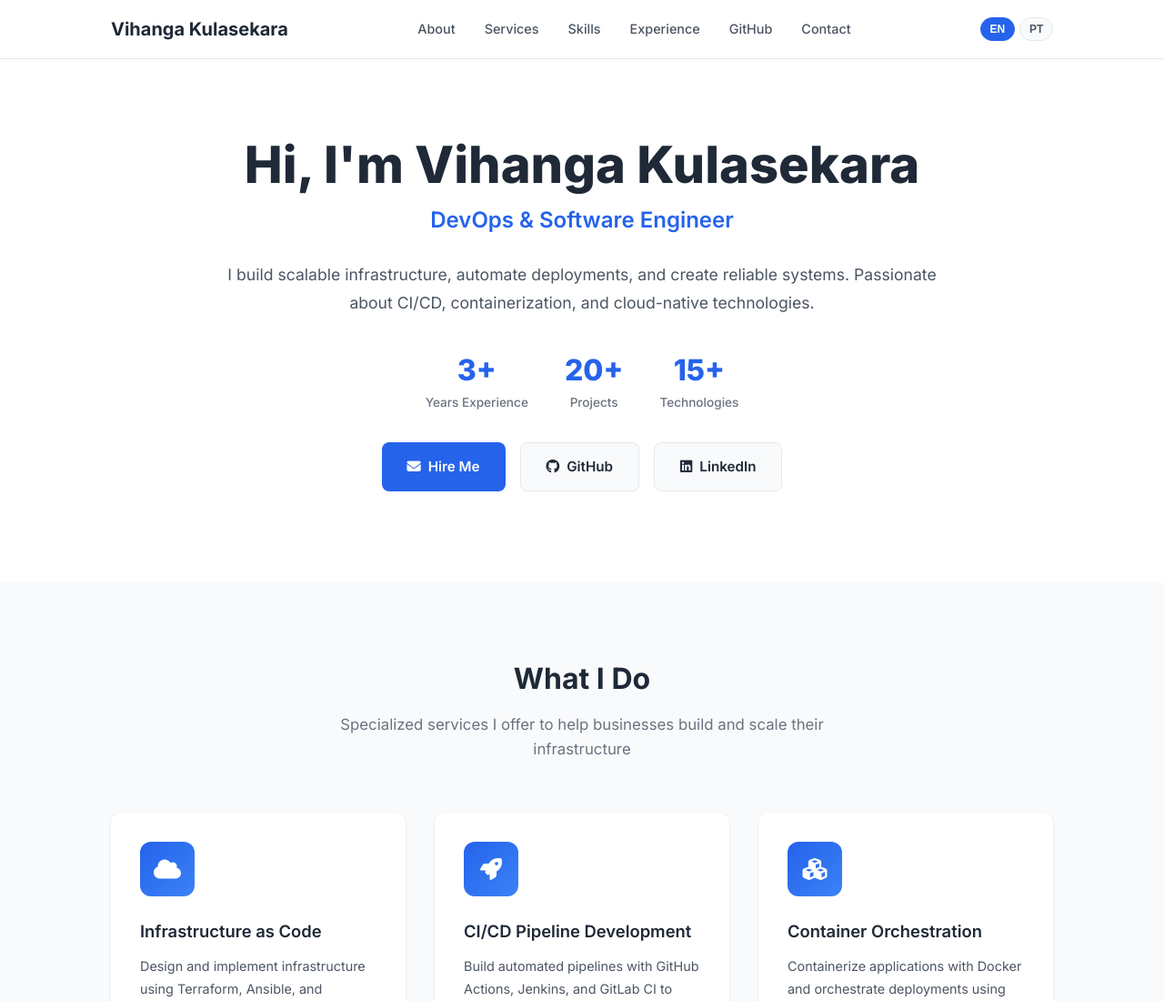
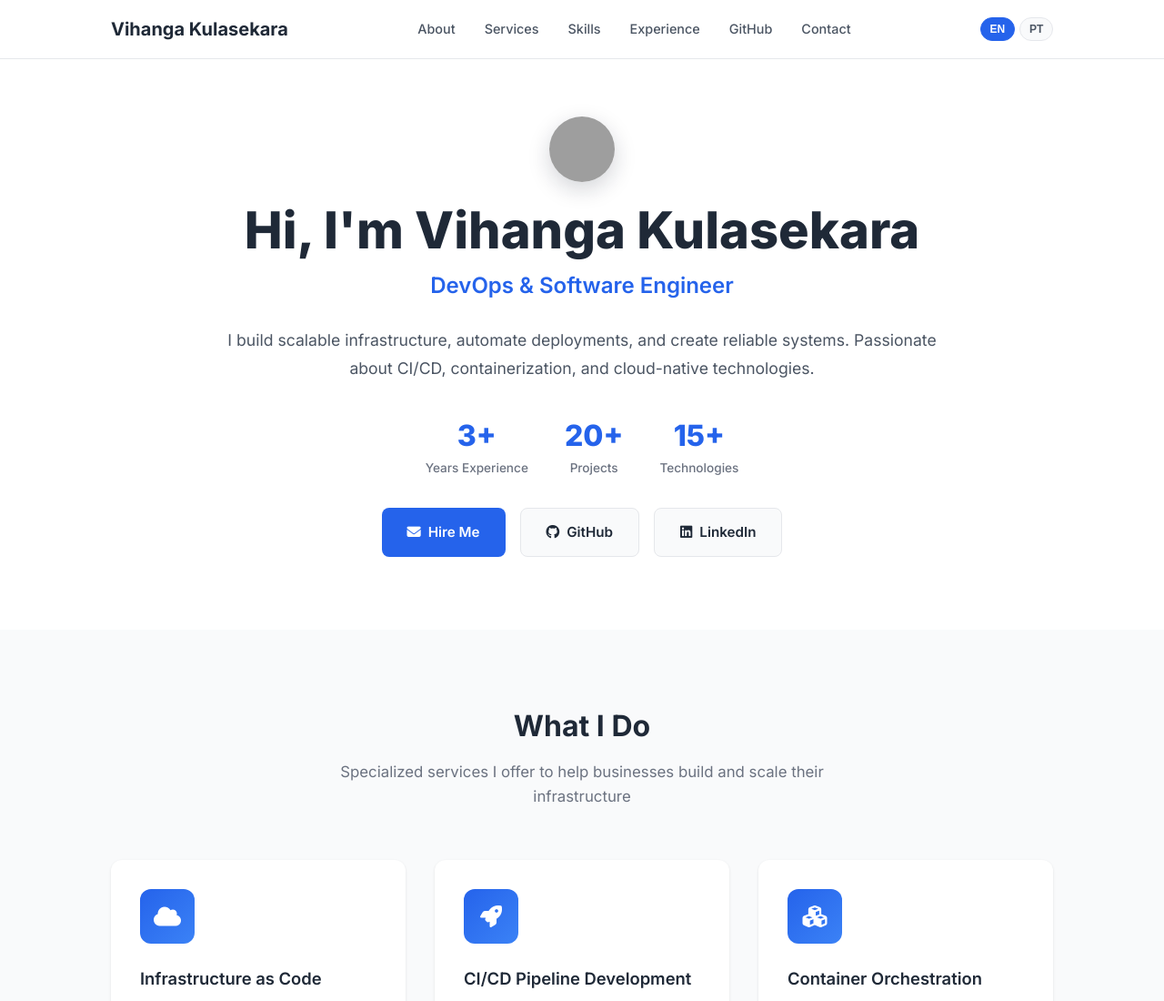
Before and after one commit to kulasekara02/kulasekara02.github.io, a plain HTML site: page index.html in a window 1280 px wide. Shown: the top 1100 px of the page at 91% size. Drawn offline with Linux system fonts and the light colour scheme; grey boxes are pictures that could not be loaded.

Commit message:
Add GitHub photo to hero section (#4)
Co-authored-by: Copilot <223556219+Copilot@users.noreply.github.com>

```diff
--- a/index.html
+++ b/index.html
@@ -147,6 +147,17 @@
         .hero-content {
             max-width: 800px;
             margin: 0 auto;
+        }
+
+        .hero-avatar {
+            display: block;
+            width: 72px;
+            height: 72px;
+            margin: 0 auto 1.25rem;
+            border: 3px solid var(--surface);
+            border-radius: 50%;
+            object-fit: cover;
+            box-shadow: 0 8px 24px rgba(15, 23, 42, 0.18);
         }
 
         .hero-content h1 {
@@ -827,6 +838,9 @@
     <section class="hero">
         <div class="container">
             <div class="hero-content">
+                <a href="https://github.com/kulasekara02" target="_blank" rel="noopener noreferrer" aria-label="Visit Vihanga Kulasekara's GitHub profile">
+                    <img class="hero-avatar" src="https://github.com/kulasekara02.png" alt="Vihanga Kulasekara">
+                </a>
                 <h1 data-i18n="heroGreeting">Hi, I'm Vihanga Kulasekara</h1>
                 <p class="title" data-i18n="heroTitle">DevOps & Software Engineer</p>
                 <p class="description" data-i18n="heroDescription">
```
